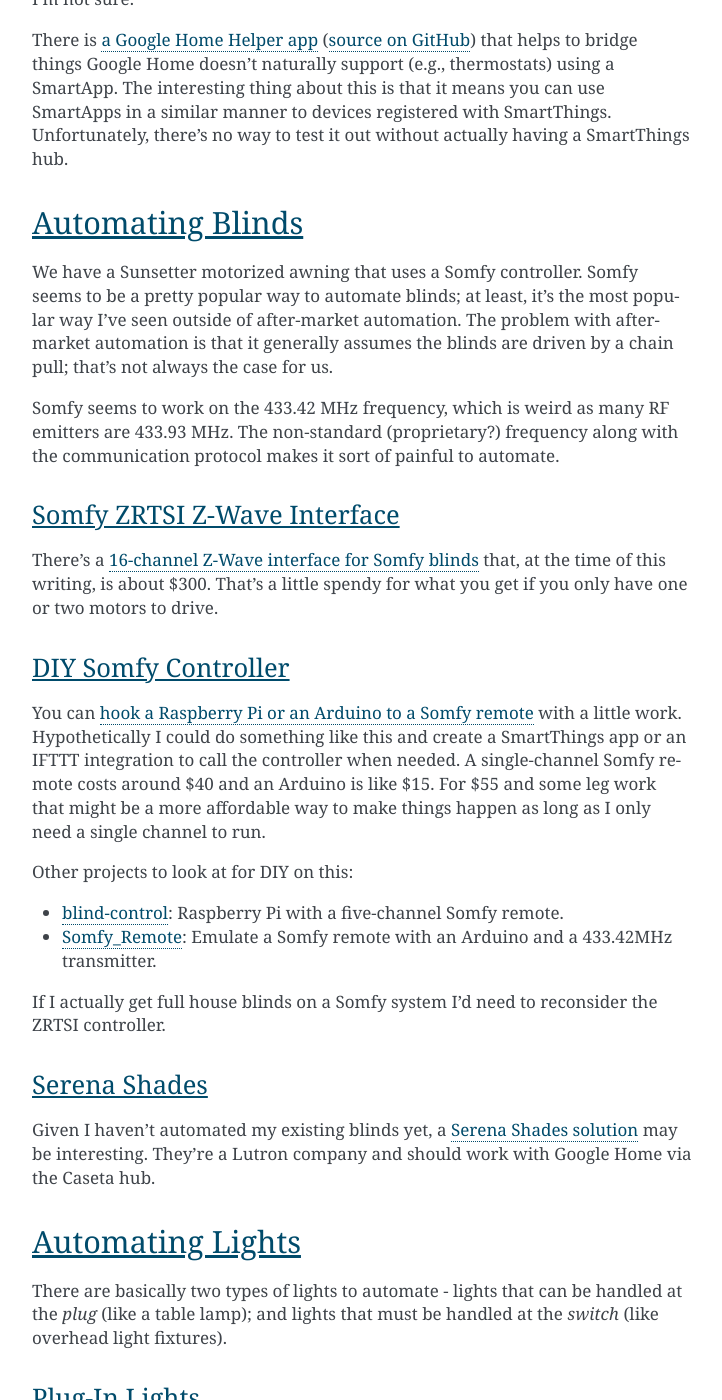
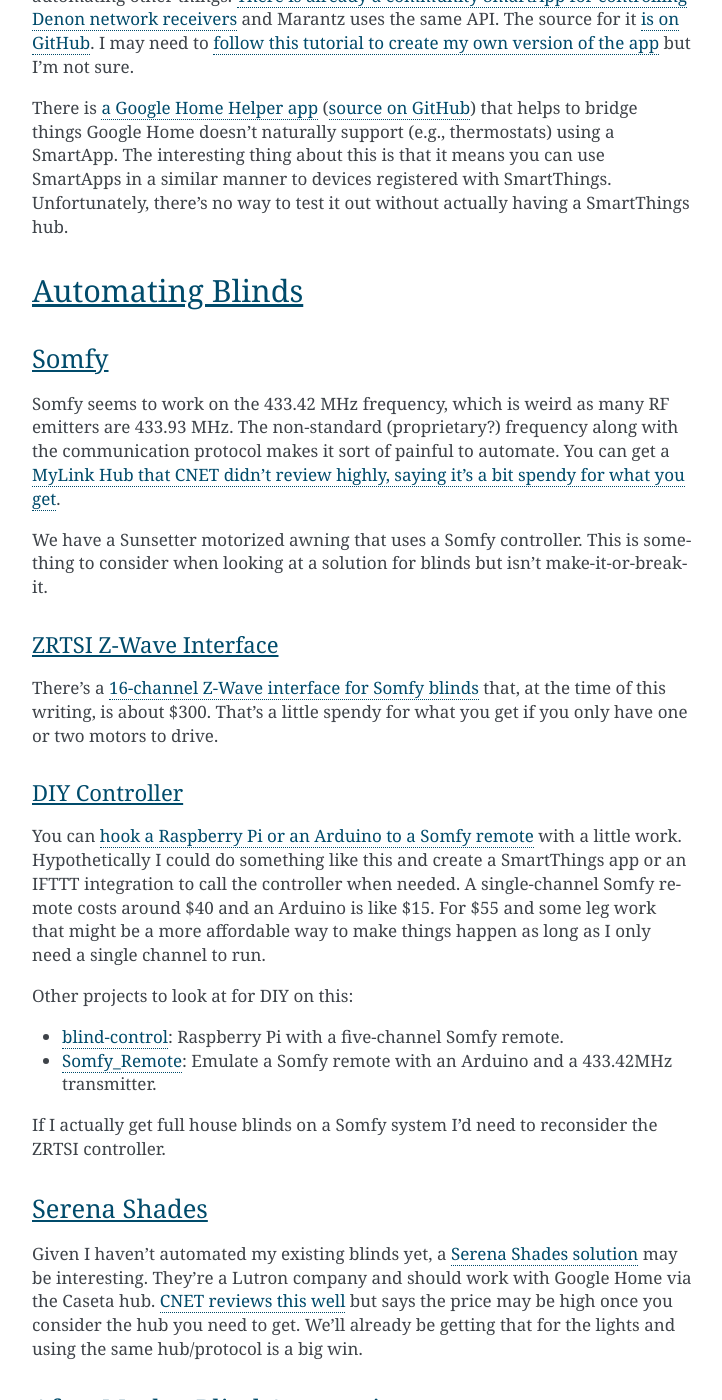
Before and after one commit to tillig/mediacenter, a Sphinx documentation site: the page built from docs/plans/homeautomation.rst, in a window 1280 px wide and 1400 px high, scrolled down 4735 px. Shown: the whole window, without its empty margins (388-1110 px from the left). Built offline with Sphinx 7.4.7, drawn with Linux system fonts in a browser that asks for light colours; some of the changed text lies outside the part shown.

Commit message:
Updated blind automation notes.

```diff
--- a/docs/plans/homeautomation.rst
+++ b/docs/plans/homeautomation.rst
@@ -118,17 +118,19 @@
 Automating Blinds
 =================
 
-We have a Sunsetter motorized awning that uses a Somfy controller. Somfy seems to be a pretty popular way to automate blinds; at least, it's the most popular way I've seen outside of after-market automation. The problem with after-market automation is that it generally assumes the blinds are driven by a chain pull; that's not always the case for us.
+Somfy
+-----
+Somfy seems to work on the 433.42 MHz frequency, which is weird as many RF emitters are 433.93 MHz. The non-standard (proprietary?) frequency along with the communication protocol makes it sort of painful to automate. You can get a `MyLink Hub that CNET didn't review highly, saying it's a bit spendy for what you get <https://www.cnet.com/products/somfy-mylink/review/>`_.
 
-Somfy seems to work on the 433.42 MHz frequency, which is weird as many RF emitters are 433.93 MHz. The non-standard (proprietary?) frequency along with the communication protocol makes it sort of painful to automate.
+We have a Sunsetter motorized awning that uses a Somfy controller. This is something to consider when looking at a solution for blinds but isn't make-it-or-break-it.
 
-Somfy ZRTSI Z-Wave Interface
-----------------------------
+ZRTSI Z-Wave Interface
+~~~~~~~~~~~~~~~~~~~~~~
 
 There's a `16-channel Z-Wave interface for Somfy blinds <http://amzn.to/2eLtx1A>`_ that, at the time of this writing, is about $300. That's a little spendy for what you get if you only have one or two motors to drive.
 
-DIY Somfy Controller
---------------------
+DIY Controller
+~~~~~~~~~~~~~~
 
 You can `hook a Raspberry Pi or an Arduino to a Somfy remote <http://www.instructables.com/id/RaspberryPi-Web-Curtain-Controller/>`_ with a little work. Hypothetically I could do something like this and create a SmartThings app or an IFTTT integration to call the controller when needed. A single-channel Somfy remote costs around $40 and an Arduino is like $15. For $55 and some leg work that might be a more affordable way to make things happen as long as I only need a single channel to run.
 
@@ -142,7 +144,12 @@
 Serena Shades
 -------------
 
-Given I haven't automated my existing blinds yet, a `Serena Shades solution <https://www.serenashades.com/>`_ may be interesting. They're a Lutron company and should work with Google Home via the Caseta hub.
+Given I haven't automated my existing blinds yet, a `Serena Shades solution <https://www.serenashades.com/>`_ may be interesting. They're a Lutron company and should work with Google Home via the Caseta hub. `CNET reviews this well <https://www.cnet.com/products/lutron-serena-remote-controlled-shades/review/>`_ but says the price may be high once you consider the hub you need to get. We'll already be getting that for the lights and using the same hub/protocol is a big win.
+
+After-Market Blind Automation
+-----------------------------
+
+The problem with after-market automation is that it generally assumes the blinds are driven by a chain pull; that's not always the case for us.
 
 Automating Lights
 =================
```
